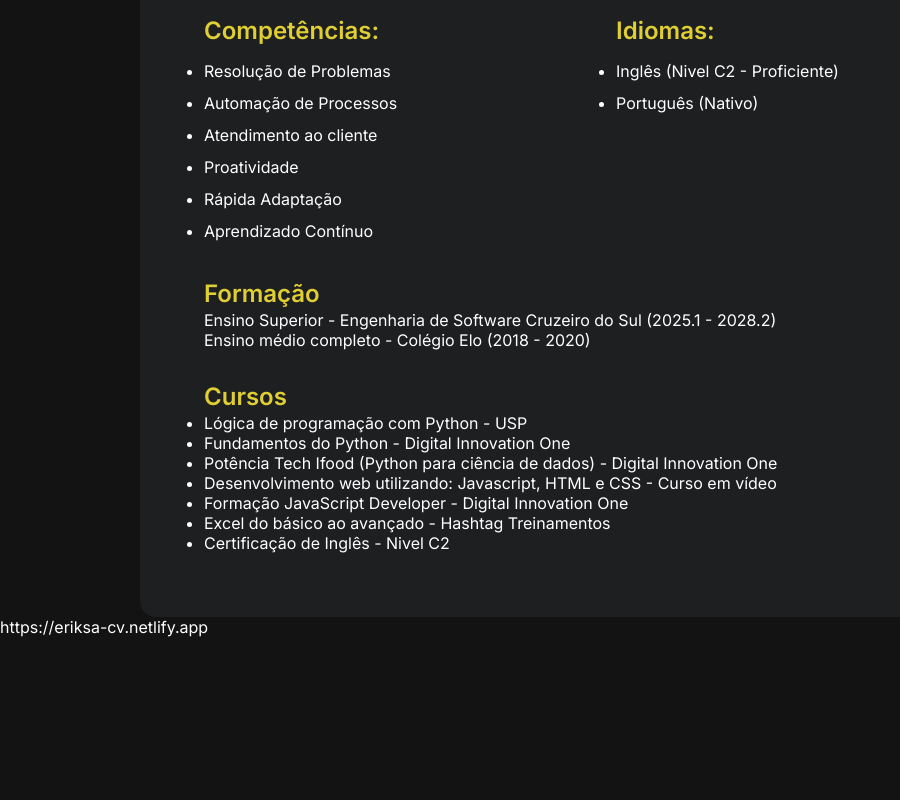
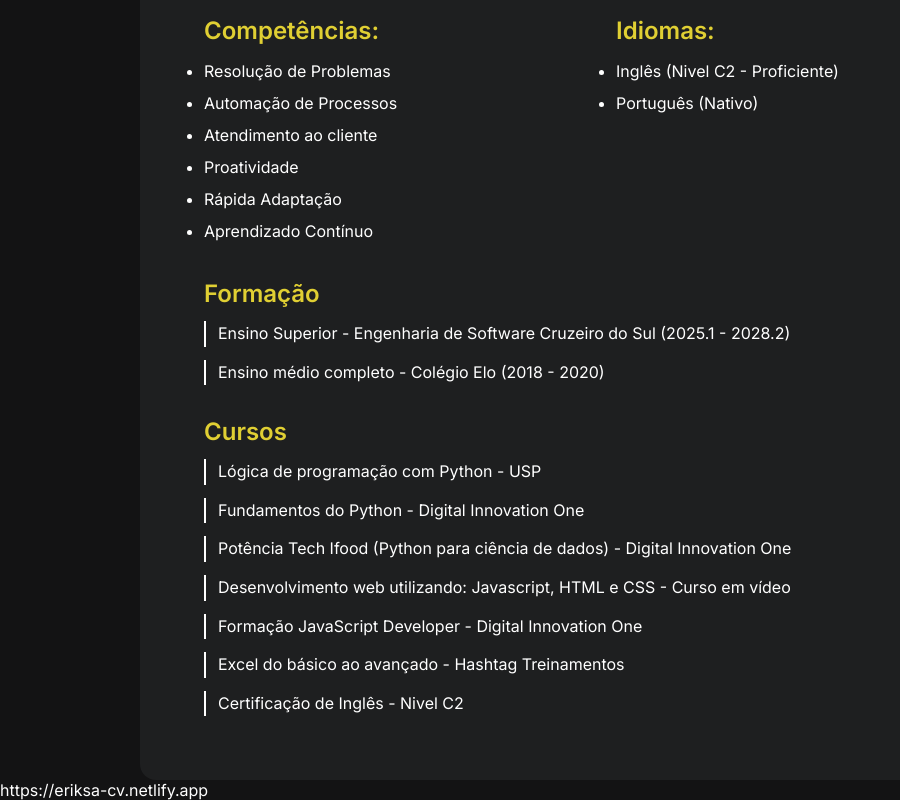
Before and after one commit to eriiksa/Web-CV, a plain HTML site: page index.html in a window 1280 px wide. Shown: the part 1747-2547 px from the top of the page, without its empty margins (0-900 px from the left). Before the commit the page ends 2384 px from the top, so only its background shows below. Drawn offline with Linux system fonts and the light colour scheme; a script that the page names is missing.

Commit message:
barras em cursos

```diff
--- a/styles/CV.css
+++ b/styles/CV.css
@@ -155,7 +155,7 @@ a:not(.pdf_button):hover {
     margin: 0 auto;
     max-width: 1000px;
     width: 90%;
-    background-color: var(--primary-color); /* Agora usa #1E1F20 */
+    background-color: var(--primary-color);
     border-radius: 1rem;
 }
 
@@ -347,3 +347,16 @@ h3 {
     }
 
 }
+
+.container_cursos ul {
+    list-style-type: none;
+    padding-left: 0;
+}
+
+.container_formacao p,
+.container_cursos li {
+    border-left: 2.5px solid white;
+    padding-left: 12px;
+    margin-top: 13px;
+    line-height: 1.6;
+}
```
